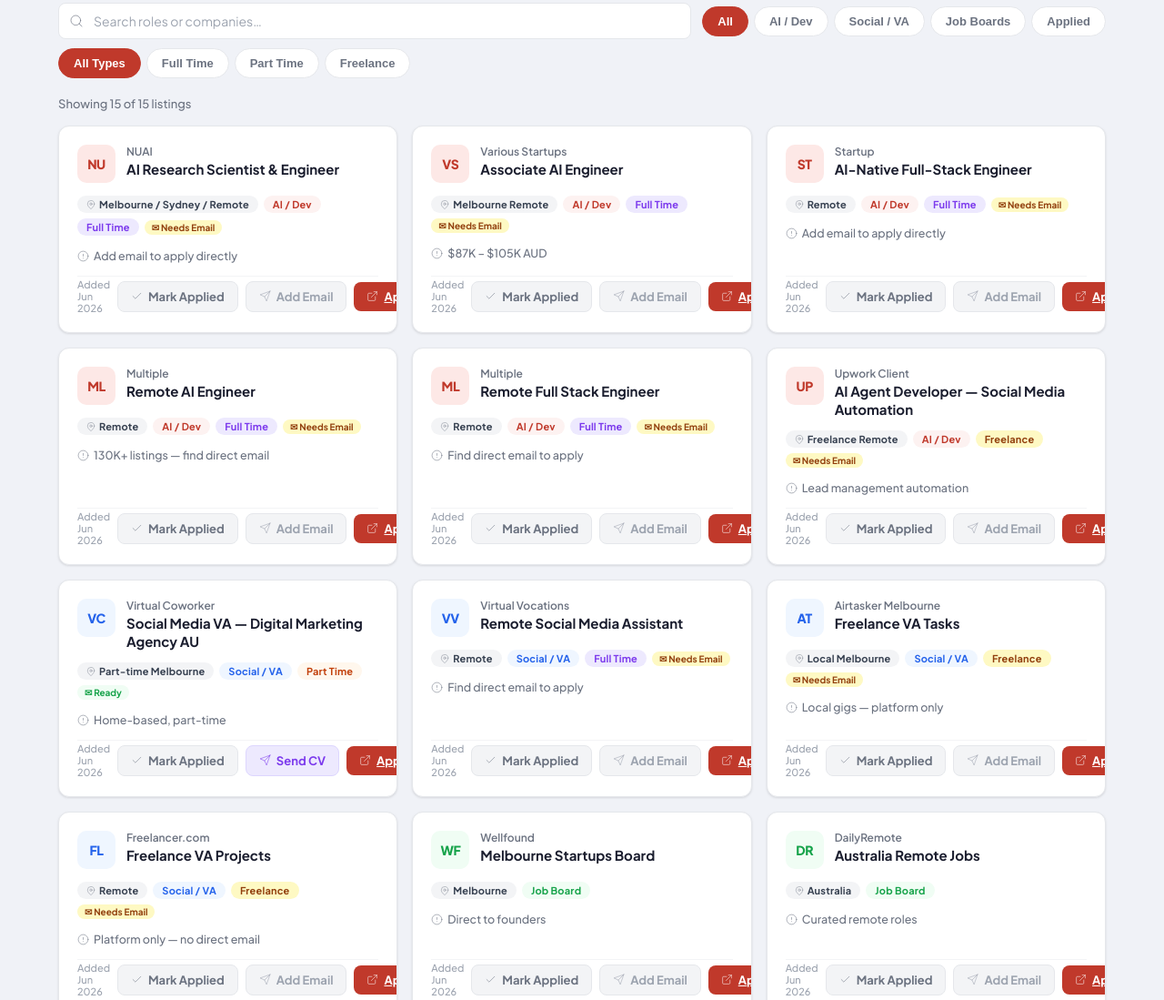
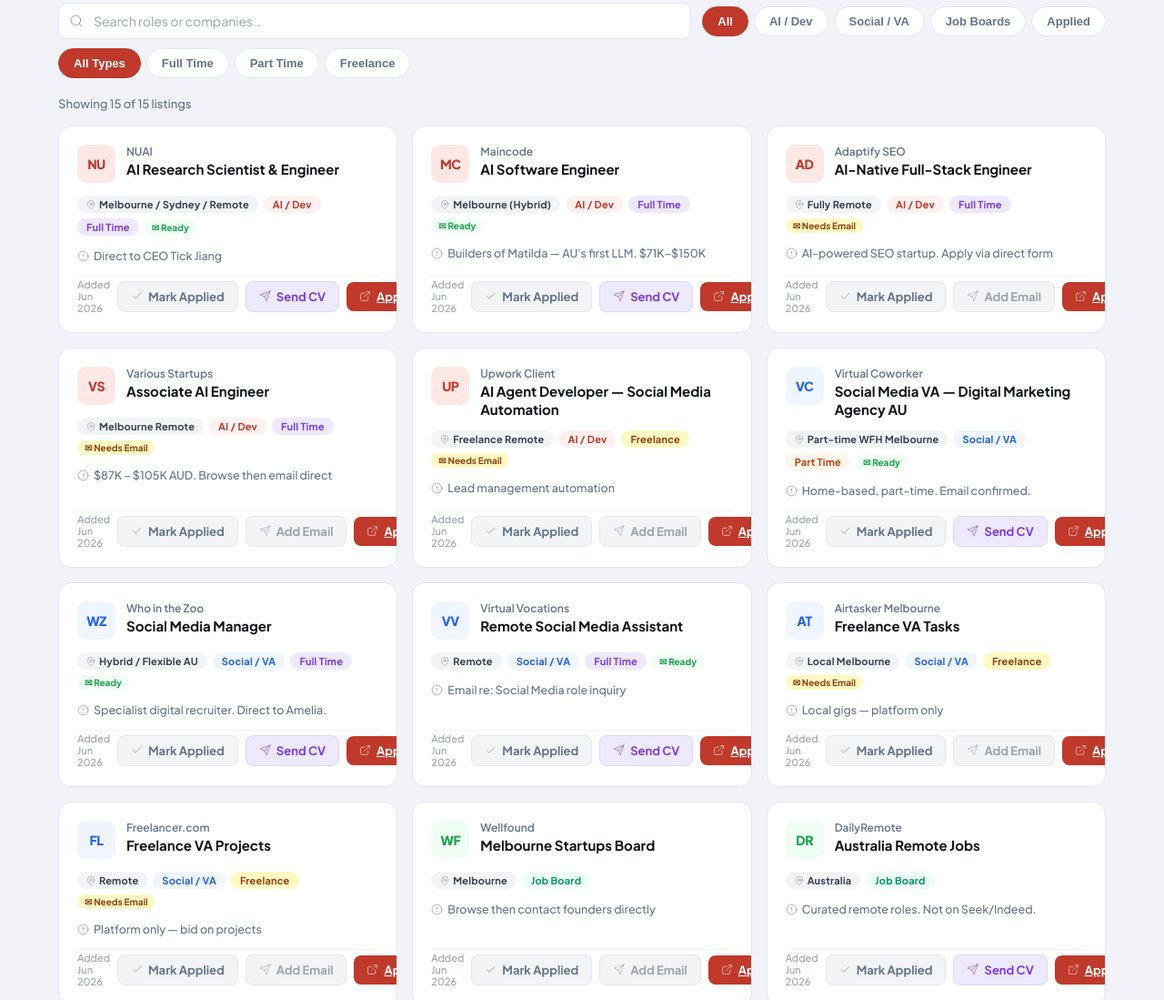
Before and after one commit to notanotherpeter-a11y/job-board, a website: page index.html in a window 1280 px wide. Shown: the part 259-1358 px from the top of the page at 91% size. Drawn offline with nearby package versions, Linux system fonts and the light colour scheme; no server answers.

Commit message:
Update job listings with researched direct emails

```diff
--- a/index.html
+++ b/index.html
@@ -13,21 +13,31 @@
     *, *::before, *::after { box-sizing: border-box; margin: 0; padding: 0; }
 
     :root {
-      --bg: #f0f2f7;
+      --bg: #f1f3f8;
       --card: #ffffff;
-      --text: #1a1d2e;
-      --text-muted: #6b7280;
+      --text: #0d1117;
+      --text-muted: #64748b;
+      --text-light: #94a3b8;
       --accent: #c0392b;
-      --accent-light: #fdf2f1;
+      --accent-light: #fff1f0;
+      --accent-dark: #9b2335;
       --blue: #2563eb;
       --blue-light: #eff6ff;
-      --green: #16a34a;
-      --green-light: #f0fdf4;
-      --border: #e5e7eb;
-      --shadow: 0 1px 3px rgba(0,0,0,0.08), 0 1px 2px rgba(0,0,0,0.04);
-      --shadow-hover: 0 4px 16px rgba(0,0,0,0.10), 0 2px 6px rgba(0,0,0,0.06);
-      --radius: 12px;
-      --radius-sm: 8px;
+      --green: #059669;
+      --green-light: #ecfdf5;
+      --purple: #7c3aed;
+      --purple-light: #f5f3ff;
+      --amber: #d97706;
+      --amber-light: #fffbeb;
+      --border: #e2e8f0;
+      --border-light: #f1f5f9;
+      --shadow-xs: 0 1px 2px rgba(0,0,0,0.05);
+      --shadow-sm: 0 1px 3px rgba(0,0,0,0.08), 0 1px 2px rgba(0,0,0,0.04);
+      --shadow-md: 0 4px 12px rgba(0,0,0,0.08), 0 2px 4px rgba(0,0,0,0.04);
+      --shadow-lg: 0 10px 30px rgba(0,0,0,0.10), 0 4px 8px rgba(0,0,0,0.05);
+      --radius: 14px;
+      --radius-sm: 9px;
+      --radius-xs: 6px;
     }
 
     body {
@@ -655,8 +665,8 @@ const JOBS = [
     location: "Melbourne / Sydney / Remote",
     category: "ai",
     type: "fulltime",
-    email: null,
-    notes: "Add email to apply directly",
+    email: "tick@nuai.ai",
+    notes: "Direct to CEO Tick Jiang",
     url: "https://wellfound.com/jobs/1861609-ai-research-scientist-engineer",
     initials: "NU",
     avatarBg: "#fde8e6",
@@ -664,62 +674,48 @@ const JOBS = [
   },
   {
     id: 2,
+    company: "Maincode",
+    role: "AI Software Engineer",
+    location: "Melbourne (Hybrid)",
+    category: "ai",
+    type: "fulltime",
+    email: "hello@maincode.com",
+    notes: "Builders of Matilda — AU's first LLM. $71K–$150K",
+    url: "https://jobs.ashbyhq.com/maincode",
+    initials: "MC",
+    avatarBg: "#fde8e6",
+    avatarColor: "#c0392b",
+  },
+  {
+    id: 3,
+    company: "Adaptify SEO",
+    role: "AI-Native Full-Stack Engineer",
+    location: "Fully Remote",
+    category: "ai",
+    type: "fulltime",
+    email: null,
+    notes: "AI-powered SEO startup. Apply via direct form",
+    url: "https://www.adaptify.ai/jobs/vibe-coder",
+    initials: "AD",
+    avatarBg: "#fde8e6",
+    avatarColor: "#c0392b",
+  },
+  {
+    id: 4,
     company: "Various Startups",
     role: "Associate AI Engineer",
     location: "Melbourne Remote",
     category: "ai",
     type: "fulltime",
     email: null,
-    notes: "$87K – $105K AUD",
+    notes: "$87K – $105K AUD. Browse then email direct",
     url: "https://wellfound.com/role/l/ai-engineer/melbourne",
     initials: "VS",
     avatarBg: "#fde8e6",
     avatarColor: "#c0392b",
   },
   {
-    id: 3,
-    company: "Startup",
-    role: "AI-Native Full-Stack Engineer",
-    location: "Remote",
-    category: "ai",
-    type: "fulltime",
-    email: null,
-    notes: "Add email to apply directly",
-    url: "https://wellfound.com/jobs/4157851-passionate-ai-native-full-stack-middleware-engineer",
-    initials: "ST",
-    avatarBg: "#fde8e6",
-    avatarColor: "#c0392b",
-  },
-  {
-    id: 4,
-    company: "Multiple",
-    role: "Remote AI Engineer",
-    location: "Remote",
-    category: "ai",
-    type: "fulltime",
-    email: null,
-    notes: "130K+ listings — find direct email",
-    url: "https://wellfound.com/role/r/ai-engineer",
-    initials: "ML",
-    avatarBg: "#fde8e6",
-    avatarColor: "#c0392b",
-  },
-  {
     id: 5,
-    company: "Multiple",
-    role: "Remote Full Stack Engineer",
-    location: "Remote",
-    category: "ai",
-    type: "fulltime",
-    email: null,
-    notes: "Find direct email to apply",
-    url: "https://wellfound.com/role/r/full-stack-engineer",
-    initials: "ML",
-    avatarBg: "#fde8e6",
-    avatarColor: "#c0392b",
-  },
-  {
-    id: 6,
     company: "Upwork Client",
     role: "AI Agent Developer — Social Media Automation",
     location: "Freelance Remote",
@@ -733,16 +729,30 @@ const JOBS = [
     avatarColor: "#c0392b",
   },
   {
-    id: 7,
+    id: 6,
     company: "Virtual Coworker",
     role: "Social Media VA — Digital Marketing Agency AU",
-    location: "Part-time Melbourne",
+    location: "Part-time WFH Melbourne",
     category: "social",
     type: "parttime",
     email: "apply@virtualcoworker.com",
-    notes: "Home-based, part-time",
+    notes: "Home-based, part-time. Email confirmed.",
     url: "https://revopscareers.com/job/virtual-coworker-social-media-virtual-assistant-for-a-digital-marketing-agency-in-australia-home-based-part-time-melbourne-victoria-australia/",
     initials: "VC",
+    avatarBg: "#eff6ff",
+    avatarColor: "#2563eb",
+  },
+  {
+    id: 7,
+    company: "Who in the Zoo",
+    role: "Social Media Manager",
+    location: "Hybrid / Flexible AU",
+    category: "social",
+    type: "fulltime",
+    email: "amelia@whointhezoo.com.au",
+    notes: "Specialist digital recruiter. Direct to Amelia.",
+    url: "https://www.whointhezoo.com.au/social-media-jobs",
+    initials: "WZ",
     avatarBg: "#eff6ff",
     avatarColor: "#2563eb",
   },
@@ -753,8 +763,8 @@ const JOBS = [
     location: "Remote",
     category: "social",
     type: "fulltime",
-    email: null,
-    notes: "Find direct email to apply",
+    email: "customerservice@virtualvocations.com",
+    notes: "Email re: Social Media role inquiry",
     url: "https://www.virtualvocations.com/q-remote-social-media-assistant-jobs.html",
     initials: "VV",
     avatarBg: "#eff6ff",
@@ -782,7 +792,7 @@ const JOBS = [
     category: "social",
     type: "freelance",
     email: null,
-    notes: "Platform only — no direct email",
+    notes: "Platform only — bid on projects",
     url: "https://www.freelancer.com/jobs/virtual-assistant/",
     initials: "FL",
     avatarBg: "#eff6ff",
@@ -796,7 +806,7 @@ const JOBS = [
     category: "board",
     type: null,
     email: null,
-    notes: "Direct to founders",
+    notes: "Browse then contact founders directly",
     url: "https://wellfound.com/location/melbourne",
     initials: "WF",
     avatarBg: "#f0fdf4",
@@ -809,8 +819,8 @@ const JOBS = [
     location: "Australia",
     category: "board",
     type: null,
-    email: null,
-    notes: "Curated remote roles",
+    email: "contact+jobseekers@dailyremote.com",
+    notes: "Curated remote roles. Not on Seek/Indeed.",
     url: "https://dailyremote.com/remote-jobs-in-australia",
     initials: "DR",
     avatarBg: "#f0fdf4",
@@ -824,7 +834,7 @@ const JOBS = [
     category: "board",
     type: null,
     email: null,
-    notes: "Direct company links",
+    notes: "40K+ remote jobs. Browse + apply direct.",
     url: "https://www.remoterocketship.com/city/melbourne/",
     initials: "RR",
     avatarBg: "#f0fdf4",
@@ -838,7 +848,7 @@ const JOBS = [
     category: "board",
     type: null,
     email: null,
-    notes: "Tech companies",
+    notes: "Tech companies — Airwallex, CrowdStrike etc.",
     url: "https://builtinmelbourne.com/jobs/remote",
     initials: "BM",
     avatarBg: "#f0fdf4",
@@ -852,7 +862,7 @@ const JOBS = [
     category: "board",
     type: null,
     email: null,
-    notes: "Freelance direct",
+    notes: "Freelance gigs — direct client contact",
     url: "https://www.upwork.com/freelance-jobs/australia/",
     initials: "UW",
     avatarBg: "#f0fdf4",
```
